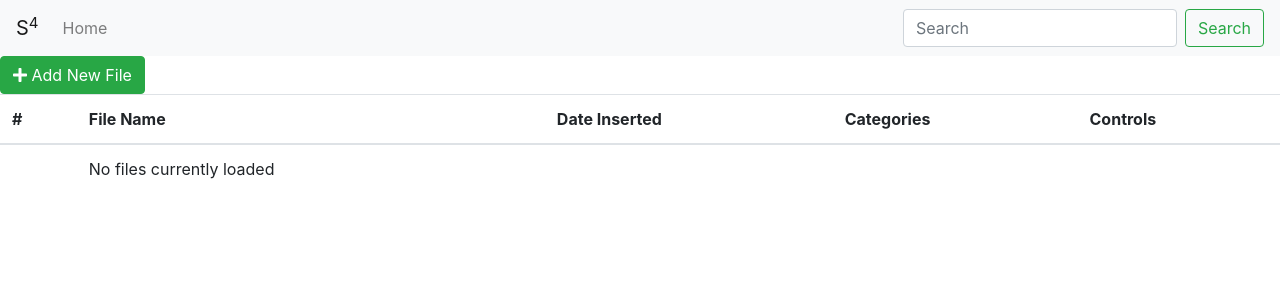
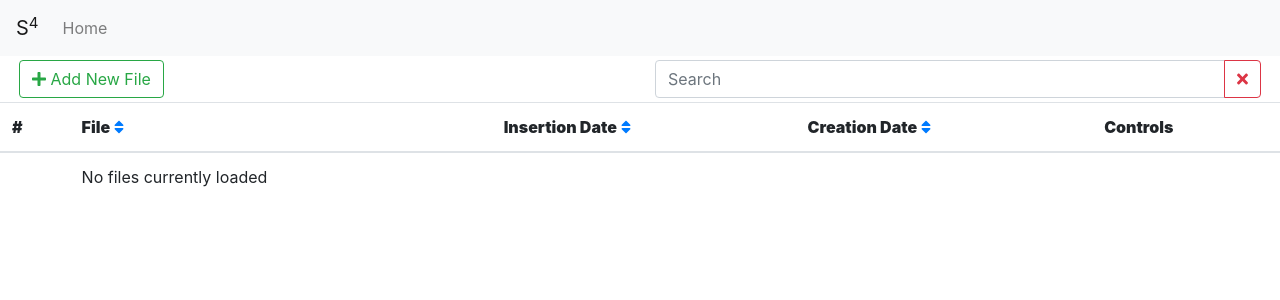
Before and after one commit to DavidNaumann/SeniorProjectFrontEnd, a React (Create React App) app: page / in a window 1280 px wide. Shown: the top 300 px of the page. Built offline with nearby package versions, Linux system fonts and the light colour scheme.

Commit message:
Added ability to filter/search through files

```diff
--- a/src/App.js
+++ b/src/App.js
@@ -24,13 +24,20 @@ class App extends Component {
     onSubmit = (event) => {
         event.preventDefault();
 
+
+        // TODO: FORCE DATE ENTRY (OR MAKE IT PERMISSIBLE)
+
         const data = new FormData(event.target);
-        const time = new Date(Date.now())
+        const time = new Date(Date.now());
+        const time_str = data.get("creation_date");
 
+        const creation_date = new Date(time_str + "T00:00");
+        console.log(creation_date.toLocaleString());
         let file = {
             name: data.get("filename"),
             category: data.get("category"),
             date: time.toLocaleString(),
+            creation_date: creation_date.toLocaleDateString(),
             uuid: uuidv4()
         }
 
--- a/src/File.js
+++ b/src/File.js
@@ -26,7 +26,7 @@ class File extends Component {
                 <td>{this.index.toString()}</td>
                 <td>{this.props.file.name}</td>
                 <td>{this.props.file.date}</td>
-                <td>{this.props.file.category}</td>
+                <td>{this.props.file.creation_date}</td>
                 <td>
                     <ButtonGroup aria-label="File Controls">
                         <Button variant="primary"><FontAwesomeIcon icon={faArrowUp} /></Button>
--- a/src/FileControl.js
+++ b/src/FileControl.js
@@ -6,10 +6,25 @@ import FileForm from "./FileForm";
  *
  */
 class FileControl extends Component {
+
+    constructor(props) {
+        super(props);
+
+        this.state = {
+          search: ""
+        };
+    }
+
+
     onSubmit = (event) =>
     {
         event.preventDefault();
         this.props.onSubmit(event);
+    }
+
+    onSearch = (search) =>
+    {
+        this.setState({search: search});
     }
 
     onDelete = (uuid) =>
@@ -20,8 +35,8 @@ class FileControl extends Component {
     render() {
         return (
             <div className="FilesContainer">
-                <FileForm onSubmit={this.onSubmit}/>
-                <Files files={this.props.files} onDelete={this.onDelete} />
+                <FileForm onSubmit={this.onSubmit} onSearch={this.onSearch} />
+                <Files files={this.props.files} onDelete={this.onDelete} search={this.state.search} />
             </div>
         );
     }
--- a/src/FileForm.js
+++ b/src/FileForm.js
@@ -1,5 +1,5 @@
 import {React, Component} from "react";
-import {Modal, Button} from "react-bootstrap";
+import {Modal, Button, Form, FormControl, Row, Col, InputGroup} from "react-bootstrap";
 import { FontAwesomeIcon } from "@fortawesome/react-fontawesome";
 import { faPlus, faTimes} from "@fortawesome/free-solid-svg-icons";
 
@@ -9,7 +9,8 @@ import { faPlus, faTimes} from "@fortawesome/free-solid-svg-icons";
 class FileForm extends Component
 {
     state = {
-        isOpen: false
+        isOpen: false,
+        search: ""
     };
 
     openModal = () => this.setState(({isOpen: true}));
@@ -22,10 +23,39 @@ class FileForm extends Component
         this.props.onSubmit(event);
     }
 
+    onSearch = (event) =>
+    {
+        event.preventDefault();
+
+        let search = event.target.value;
+
+        this.setState({search: search});
+
+        this.props.onSearch(search);
+    }
+
+    onClear = (event) => {
+        event.preventDefault();
+
+        this.setState({search: ""});
+
+        this.props.onSearch("");
+    }
+
     render() {
         return (
             <div className="formComponent">
-                <Button variant="success" onClick={this.openModal}><FontAwesomeIcon icon={faPlus} /> Add New File</Button>
+                <Row className="m-1">
+                    <Col><Button variant="outline-success" onClick={this.openModal}><FontAwesomeIcon icon={faPlus} /> Add New File</Button></Col>
+                    <Col>
+                        <InputGroup>
+                            <FormControl type="text" onChange={this.onSearch} value={this.state.search} id="search" name="search" placeholder="Search" />
+                            <InputGroup.Append>
+                                <Button variant="outline-danger" onClick={this.onClear}><FontAwesomeIcon icon={faTimes} /></Button>
+                            </InputGroup.Append>
+                        </InputGroup>
+                    </Col>
+                </Row>
                 <Modal show={this.state.isOpen} onHide={this.closeModal}>
                     <form onSubmit={this.onSubmit}>
                     <Modal.Header closeButton>
@@ -37,10 +67,12 @@ class FileForm extends Component
                             <input type='text' className="form-control" name="filename" id="filename" />
                             <label htmlFor="category">Category: </label>
                             <input type='text' className="form-control" name="category" id="category" />
+                            <label htmlFor="creation_date">Creation Date: </label>
+                            <input type='date' className="form-control" name="creation_date" id="creation_date" />
                         </div>
                     </Modal.Body>
                     <Modal.Footer>
-                        <Button variant="success" type="submit"><FontAwesomeIcon icon={faPlus}/> Add New File</Button>
+                        <Button variant="success" type  ="submit"><FontAwesomeIcon icon={faPlus}/> Add New File</Button>
                         <Button variant="danger" onClick={this.closeModal}><FontAwesomeIcon icon={faTimes} /> Cancel</Button>
                     </Modal.Footer>
                     </form>
--- a/src/Files.js
+++ b/src/Files.js
@@ -1,5 +1,7 @@
 import {Component} from "react";
 import {Table} from "react-bootstrap";
+import { FontAwesomeIcon } from "@fortawesome/react-fontawesome";
+import {faSort} from "@fortawesome/free-solid-svg-icons";
 
 import File from "./File";
 
@@ -7,6 +9,17 @@ import File from "./File";
  * Files stores all of the File objects that are on the database
  */
 class Files extends Component {
+
+    constructor(props) {
+        super(props);
+
+        this.state = {
+            setSorted: "name",
+            polarity: -1
+        };
+
+    }
+
     createFiles(file, index) {
         return (
             <File file={file} index={index} onDelete={this.onDelete} />
@@ -17,16 +30,44 @@ class Files extends Component {
         this.props.onDelete(uuid);
     }
 
+    setSortedField = (field) => {
+        this.setState({setSorted: field, polarity: this.state.polarity*-1});
+    }
+
     render() {
         let files = this.props.files;
+        let search = this.props.search;
+
+        if (search) {
+            files = files.filter(x => x.name.toLowerCase().includes(search.toLowerCase()));
+        }
+
+        let key = this.state.setSorted;
+        let polarity = this.state.polarity;
+
+        files.sort(function (a, b) {
+
+            let keyA = a[key];
+            let keyB = b[key];
+
+            if(key === "date" || key === "creation_date") {
+                keyA = new Date(a[key]);
+                keyB = new Date(b[key]);
+            }
+
+            if (keyA < keyB) return -1*polarity;
+            if (keyA > keyB) return polarity;
+
+            return 0
+        });
+
         let listFiles = files.map((item, index) =>
         {
             return this.createFiles(item, index)
         });
 
         // TODO: better error handling/showing what is wrong (not connected, no files, etc.)
-        if(files === undefined || files.length === 0)
-        {
+            if(files.length === 0 || files === undefined) {
                 listFiles = (<tr key={"-1"}>
                         <td></td>
                         <td>No files currently loaded</td>
@@ -42,11 +83,11 @@ class Files extends Component {
                 <Table responsive>
                     <thead>
                         <tr>
-                            <th>#</th>
-                            <th>File Name</th>
-                            <th>Date Inserted</th>
-                            <th>Categories</th>
-                            <th>Controls</th>
+                            <th><b>#</b></th>
+                            <th><b>File</b> <a href="#" onClick={() => this.setSortedField('name')} ><FontAwesomeIcon icon={faSort}/></a></th>
+                            <th><b>Insertion Date</b> <a href="#" onClick={() => this.setSortedField('date')} ><FontAwesomeIcon icon={faSort}/></a></th>
+                            <th><b>Creation Date</b> <a href="#" onClick={() => this.setSortedField('creation_date')} ><FontAwesomeIcon icon={faSort}/></a></th>
+                            <th><b>Controls</b></th>
                         </tr>
                     </thead>
                     <tbody>
--- a/src/HeaderNavbar.js
+++ b/src/HeaderNavbar.js
@@ -1,4 +1,4 @@
-import {Navbar, Nav, Form, FormControl, Button} from 'react-bootstrap';
+import {Navbar, Nav} from 'react-bootstrap';
 import React from "react";
 
 class HeaderNavbar extends React.Component {
@@ -11,10 +11,6 @@ class HeaderNavbar extends React.Component {
                     <Nav className="mr-auto">
                         <Nav.Link href="#home">Home</Nav.Link>
                     </Nav>
-                    <Form inline>
-                        <FormControl type="text" placeholder="Search" className="mr-sm-2" />
-                        <Button variant="outline-success">Search</Button>
-                    </Form>
                 </Navbar.Collapse>
             </Navbar>
         );
```
Also changed, not shown: 1 other file (tests, documents, lock files or other folders). Lines whose indentation alone changed are shown as unchanged.
